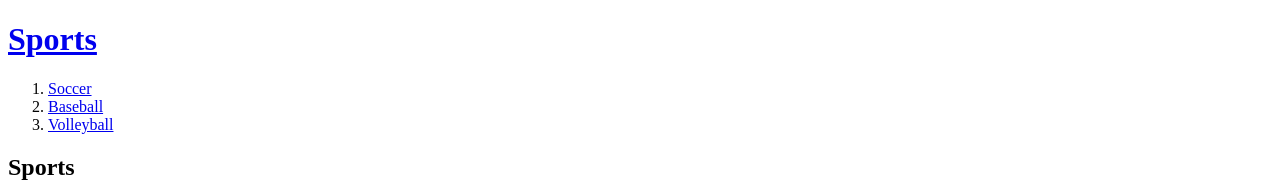
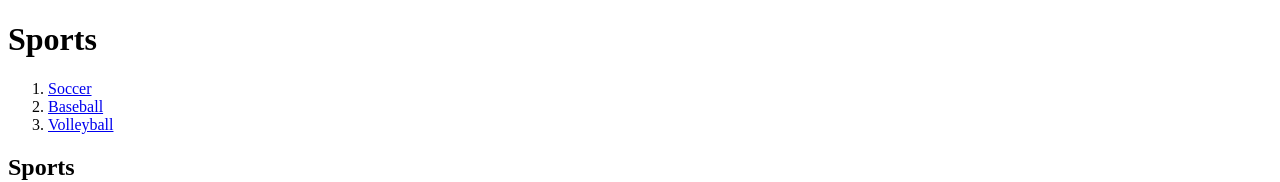
Before and after one commit to GUKBEOMSEOK/re-settings, a plain HTML site: page index.html in a window 1280 px wide. Shown: the top 182 px of the page. Drawn offline with Linux system fonts and the light colour scheme; a script that the page names is missing.

Commit message:
링크 뺀거

```diff
--- a/index.html
+++ b/index.html
@@ -5,7 +5,7 @@
  <meta charset="utf-8">
 </head>
 <body>
- <h1><a href="index.html">Sports</a></h1>
+ <h1>Sports</h1>
  <ol>
    <li><a href="1.html" >Soccer</a></li>
    <li><a href="2.html" >Baseball</a></li>
```
